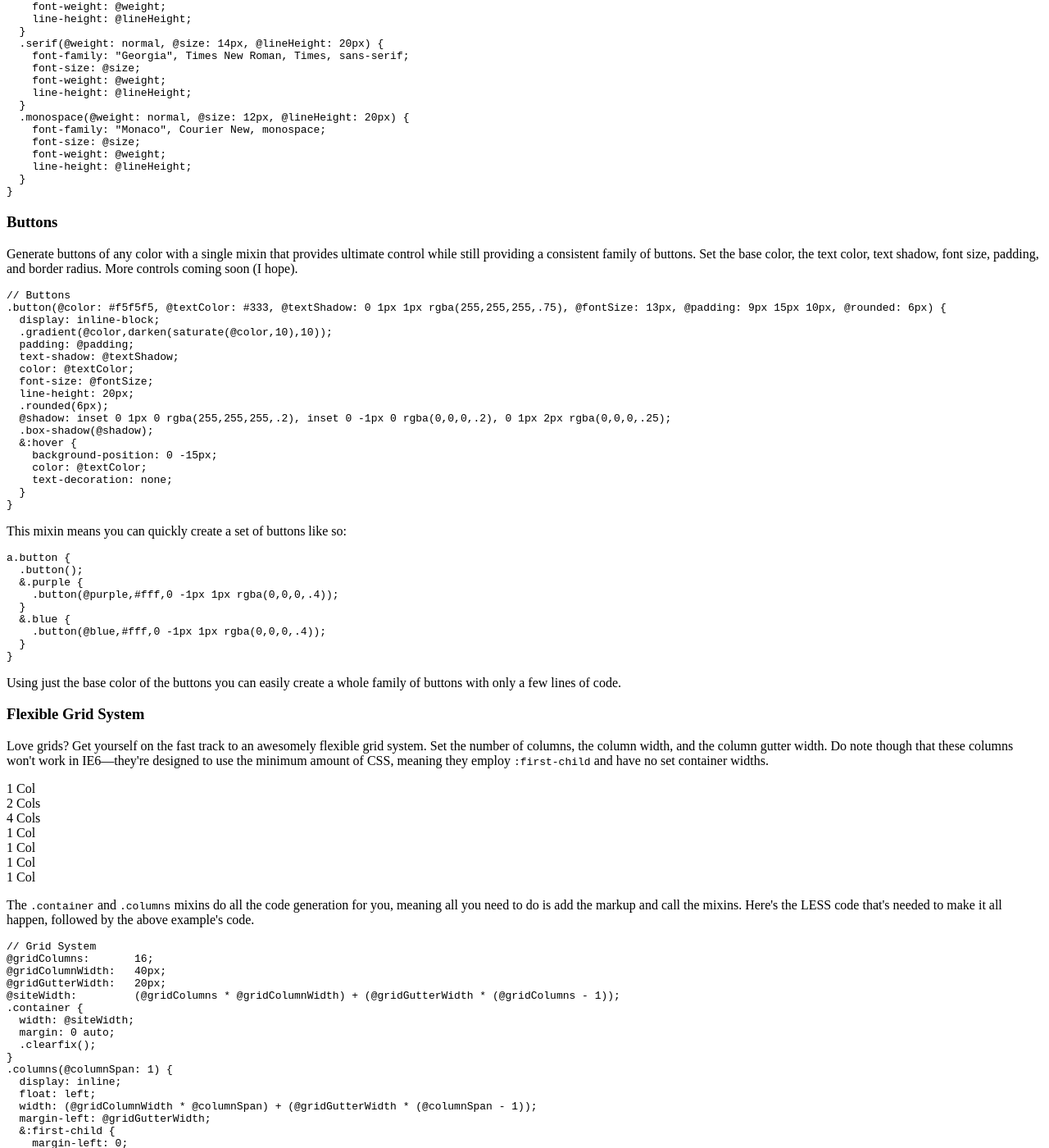
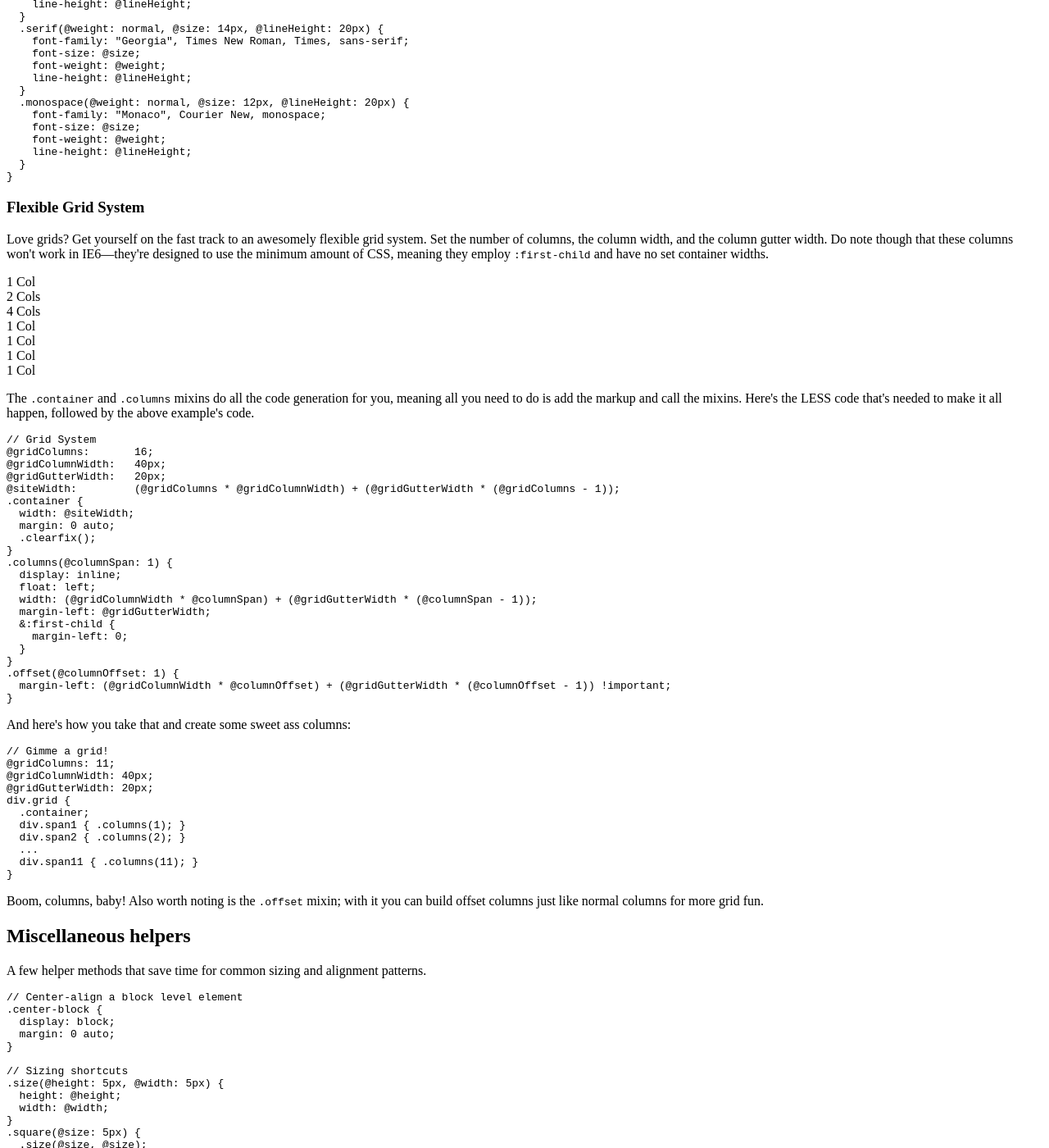
Before and after one commit to mdo/preboot, a Jekyll site: the page built from index.html, in a window 1280 px wide and 1400 px high, scrolled down 2450 px. Shown: the whole window at 82% size. Built offline with Jekyll 4.4.1, drawn with Linux system fonts in a browser that asks for light colours; comment, search, counter and statistics services are not loaded.

Commit message:
remove buttons from docs

```diff
--- a/index.html
+++ b/index.html
@@ -38,7 +38,6 @@ layout: default
         <li><a href="#clearfix">Clearfix</a></li>
         <li><a href="#translucency">Translucency</a></li>
         <li><a href="#font-stacks">Font Stacks</a></li>
-        <li><a href="#buttons">Buttons</a></li>
         <li><a href="#grid">Grid System</a></li>
         <li><a href="#helpers">Helpers</a></li>
         <li><a href="#flexbox">Flexible Box Module</a></li>
@@ -134,39 +133,6 @@ layout: default
     line-height: @lineHeight;
   }
 }</pre>
-
-      <h3 id="buttons">Buttons</h3>
-      <p>Generate buttons of any color with a single mixin that provides ultimate control while still providing a consistent family of buttons. Set the base color, the text color, text shadow, font size, padding, and border radius. More controls coming soon (I hope).</p>
-<pre>// Buttons
-.button(@color: #f5f5f5, @textColor: #333, @textShadow: 0 1px 1px rgba(255,255,255,.75), @fontSize: 13px, @padding: 9px 15px 10px, @rounded: 6px) {
-  display: inline-block;
-  .gradient(@color,darken(saturate(@color,10),10));
-  padding: @padding;
-  text-shadow: @textShadow;
-  color: @textColor;
-  font-size: @fontSize;
-  line-height: 20px;
-  .rounded(6px);
-  @shadow: inset 0 1px 0 rgba(255,255,255,.2), inset 0 -1px 0 rgba(0,0,0,.2), 0 1px 2px rgba(0,0,0,.25);
-  .box-shadow(@shadow);
-  &:hover {
-    background-position: 0 -15px;
-    color: @textColor;
-    text-decoration: none;
-  }
-}</pre>
-      <p>This mixin means you can quickly create a set of buttons like so:</p>
-<pre>a.button {
-  .button();
-  &.purple {
-    .button(@purple,#fff,0 -1px 1px rgba(0,0,0,.4));
-  }
-  &.blue {
-    .button(@blue,#fff,0 -1px 1px rgba(0,0,0,.4));
-  }
-}
-</pre>
-      <p>Using just the base color of the buttons you can easily create a whole family of buttons with only a few lines of code.</p>
 
       <h3 id="grid">Flexible Grid System</h3>
       <p>Love grids? Get yourself on the fast track to an awesomely flexible grid system. Set the number of columns, the column width, and the column gutter width. Do note though that these columns won't work in IE6&mdash;they're designed to use the minimum amount of CSS, meaning they employ <code>:first-child</code> and have no set container widths.</p>
```
